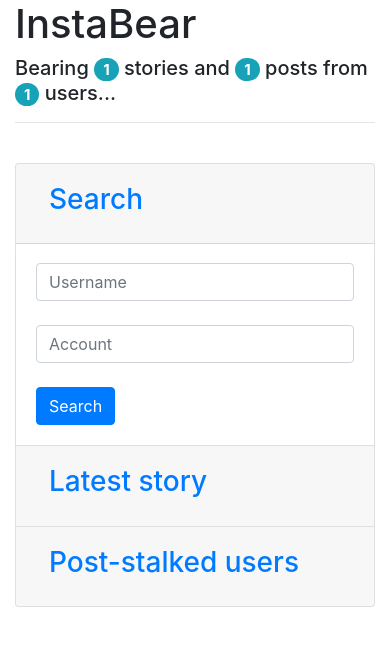
After one commit to marios8543/InstaBear, a Python web app: template WebClient/templates/home_new.html in a window 390 px wide. The commit adds this page. Shown: the top 646 px of the page. Run offline with Jinja, Linux system fonts and the light colour scheme; the template is opened without the code that fills it: most values are stand-ins (such as "Sample title", 1, 10 or a date in 2020); some libraries are stand-ins or nearby versions.

Commit message:
Front-end overhaul
New front-end better suited for mobile. Made with Bootstrap CSS, VueJS and HammerJS. Swipe left-right to change between stories/posts

Also added multiple server instance deployment for load balancing.

```diff
--- a/InstaBear/StoryBear.py
+++ b/InstaBear/StoryBear.py
@@ -68,7 +68,7 @@ class Bear:
                 count = 0
                 for ii in i.stories:
                     count+=await ii.save_to_db(self,i)
-                    sleep(3)
+                    await sleep(3)
                 if count>0:
                     self.info("Saved {} story(s) by {}".format(count,i.name))
 
--- /dev/null
+++ b/WebClient/static/js/instabear_new.js
@@ -0,0 +1,207 @@
+// VIEW RENDERING ---------------------------------------------------------------------------
+
+const app = new Vue({
+    el: "#mainWrap",
+    data: {
+        methods:{
+            register_autoc:function(itm){
+                app.inputs.username = itm;
+                app.inputs.suggestions = [];
+            }
+        },
+        current_view: "home",
+        story_count: 0,
+        post_count: 0,
+        user_count: 0,
+        inputs: {
+            username: "",
+            account: "",
+            suggestions: []
+        },
+        latest_story: {
+            user: {
+                name: "",
+                profile_pic: ""
+            },
+            id: "",
+            timestamp: ""
+        },
+        postwatch: [],
+        show_meta: false,
+        media_view: {
+            post: false,
+            is_video: false,
+            story_count: 0,
+            post_count: 0,
+            story_index: 0,
+            post_index: 0,
+            src: "",
+            user: {
+                id: "",
+                name: "",
+                profile_pic: "",
+            },
+            meta: {
+                timestamp: "",
+                id: "",
+                caption: "",
+                save_posts:false
+            }
+        }
+    }
+});
+
+
+var stories = [];
+var posts = [];
+
+app.methods.autoc = function autoc(val) {
+    if (val.length >= 3) {
+        $.ajax({
+            type: "GET",
+            url: "usr_autoc",
+            data: {
+                'input': val
+            },
+            success: function (data) {
+                app.inputs.suggestions = data;
+            },
+            dataType: "json"
+        });
+    }
+    else app.inputs.suggestions = [];
+}
+
+app.methods.search = function search() {
+    $.ajax({
+
+        type: "POST",
+        url: "search",
+        data: {
+            'username': app.inputs.username,
+            'account': app.inputs.account,
+        },
+        success: function (data) {
+            stories = data;
+            app.media_view.story_count = data.length;
+            app.media_view.story_index = 0;
+            loadMedia();
+        },
+        dataType: "json"
+    }).fail(function (xhr, text, err) { alert(`${text} - ${err}`) });
+}
+
+app.methods.toggleView = function toggleView() {
+    if (app.media_view.post) {
+        app.media_view.post = false;
+    }
+    else {
+        if (posts.length == 0) {
+            fetchPosts();
+            if (posts.length == 0) {
+                return;
+            }
+            else {
+                app.media_view.post = true;
+            }
+        }
+        else {
+            app.media_view.post = true;
+        }
+    }
+    loadMedia();
+}
+
+function fetchPosts() {
+    $.ajax({
+        type: "GET",
+        url: "posts",
+        data: {
+            'username': app.media_view.user.name
+        },
+        success: function (data) {
+            posts = data;
+            app.media_view.post_count = data.length;
+            app.media_view.post_index = 0;
+        },
+        dataType: "json"
+    });
+}
+
+function togglePosts() {
+    $.ajax({
+        type: "GET",
+        url: "post_toggle",
+        data: {
+            'username': app.media_view.user.name
+        },
+        success: function (data) {
+            app.forms.poststalk = parseInt(data);
+        },
+        dataType: "html"
+    }).fail(function (xhr, text, err) { alert(`${JSON.parse(xhr.responseText).message}`); });
+}
+
+function loadMedia() {
+    app.current_view = "media_view";
+    if (!app.media_view.post) {
+        let story = stories[app.media_view.story_index];
+        app.media_view.is_video = story.ext == "mp4";
+        app.media_view.src = `story/${story.id}`;
+        app.media_view.user.id = story.user_id;
+        app.media_view.user.name = story.name;
+        app.media_view.user.profile_pic = story.current_pfp;
+        let uploaded = new Date(parseInt(story.uploaded) * 1000);
+        app.media_view.meta.timestamp = `${uploaded.getDate()}/${uploaded.getMonth()}/${uploaded.getFullYear()} ${uploaded.getHours()}:${uploaded.getMinutes()}`;
+        app.media_view.meta.id = story.id
+        app.media_view.meta.caption = null;
+        app.media_view.meta.save_posts = story.scrape_posts==1
+    }
+    else if (posts.length > 0) {
+        let post = posts[app.media_view.post_index];
+        app.media_view.is_video = post.ext == "mp4";
+        app.media_view.src = `post/${post.id}`;
+        app.media_view.meta.id = post.id;
+        let uploaded = new Date(parseInt(post.timestamp) * 1000);
+        app.media_view.meta.timestamp = `${uploaded.getDate()}/${uploaded.getMonth()}/${uploaded.getFullYear()} ${uploaded.getHours()}:${uploaded.getMinutes()}`;
+        app.media_view.meta.caption = post.caption;
+    }
+}
+
+// CONTROLS --------------------------------------------------------------
+
+const hamm = new Hammer(document.getElementById("mainWrap"));
+hamm.get('swipe').set({ direction: Hammer.DIRECTION_ALL });
+
+hamm.on('swiperight', function (ev) {
+    //PREVIOUS
+    if (app.current_view != "media_view") return
+    if (app.media_view.post) {
+        if (app.media_view.post_index - 1 >= 0) app.media_view.post_index--;
+        else app.media_view.post_index = app.media_view.post_count - 1;
+    }
+    else {
+        if (app.media_view.story_index - 1 >= 0) app.media_view.story_index--;
+        else app.media_view.story_index = app.media_view.story_count - 1;
+    }
+    loadMedia();
+});
+
+hamm.on('swipeleft', function (ev) {
+    //NEXT
+    if (app.current_view != "media_view") return
+    if (app.media_view.post) {
+        if (app.media_view.post_index + 1 < app.media_view.post_count) app.media_view.post_index++;
+        else app.media_view.post_index = 0;
+    }
+    else {
+        if (app.media_view.story_index + 1 < app.media_view.story_count) app.media_view.story_index++;
+        else app.media_view.story_index = 0;
+    }
+    loadMedia();
+
+});
+
+hamm.on('swipeup', function (ev) {
+    if(app.current_view=='media_view') app.show_meta = true;
+});
--- a/WebClient/templates/auth_error.html
+++ b/WebClient/templates/auth_error.html
@@ -1 +1,2 @@
-<h1>Δεν δόθηκε κωδικός πρόσβασης η μη έγκυρος κωδικός πρόσβασης</h1>
+<h1>403 Forbidden</h1>
+<h2>Δεν δόθηκε κωδικός πρόσβασης ή μη έγκυρος κωδικός πρόσβασης</h2>
--- /dev/null
+++ b/WebClient/templates/home_new.html
@@ -0,0 +1,148 @@
+<!DOCTYPE html>
+<html>
+
+<head>
+  <meta charset="utf-8">
+  <title>InstaBear</title>
+  <meta name="viewport" content="user-scalable=no, width=device-width, initial-scale=1, maximum-scale=1">
+  <link rel="stylesheet" href="https://tzatzikiweeb.moe/static/css/bootstrap.min.css">
+
+</head>
+
+<body>
+  <div class="container-fluid" id="mainWrap">
+    <div v-if="current_view=='home'">
+      <h1>InstaBear</h1>
+      <h5>Bearing <span class="badge badge-pill badge-info">{{ story_count }}</span> stories and <span
+          class="badge badge-pill badge-info">{{ post_count }}</span> posts from <span
+          class="badge badge-pill badge-info">{{ user_count }}</span> users...</h5>
+      <hr><br>
+      <div class="accordion" id="accordion">
+        <div class="card">
+          <div class="card-header" id="headingOne">
+            <h2 class="mb-0">
+              <button class="btn btn-link" type="button" data-toggle="collapse" data-target="#collapseOne"
+                aria-expanded="true" aria-controls="collapseOne">
+                <h3>Search</h3>
+              </button>
+            </h2>
+          </div>
+          <div id="collapseOne" class="collapse show" aria-labelledby="headingOne" data-parent="#accordion">
+            <div class="card-body">
+              <input class="form-control" type="text" v-model="inputs.username" placeholder="Username"
+                v-on:input="methods.autoc($event.target.value)">
+              <div class="list-group" v-if="inputs.suggestions.length>0" v-for="itm in inputs.suggestions">
+                <a href="#" class="list-group-item list-group-item-action list-group-item-secondary"
+                  v-on:click="methods.register_autoc(itm)">{{ itm }}</a>
+              </div><br>
+              <input class="form-control" type="text" v-model="inputs.account" placeholder="Account"><br>
+              <button v-on:click="methods.search()" type="submit" class="btn btn-primary">Search</button>
+            </div>
+          </div>
+        </div>
+        <div class="card">
+          <div class="card-header" id="headingTwo">
+            <h2 class="mb-0">
+              <button class="btn btn-link collapsed" type="button" data-toggle="collapse" data-target="#collapseTwo"
+                aria-expanded="false" aria-controls="collapseTwo">
+                <h3>Latest story</h3>
+              </button>
+            </h2>
+          </div>
+          <div id="collapseTwo" class="collapse" aria-labelledby="headingTwo" data-parent="#accordion">
+            <div class="card-body">
+              User: <img style="border-radius: 50%;" v-bind:src="latest_story.user.profile_pic" width="25" height="25">
+              <a target="_blank"
+                v-bind:href="'https://www.instagram.com/'+latest_story.user.name">{{ latest_story.user.name }}</a><br>
+              Timestamp: {{ latest_story.timestamp }}<br>
+              <img height="480" width="320" v-if="latest_story.ext=='jpg'" v-bind:src="'story/'+latest_story.id">
+              <video v-else v-bind:src="'story/'+latest_story.id"></video>
+            </div>
+          </div>
+        </div>
+        <div class="card">
+          <div class="card-header" id="headingThree">
+            <h2 class="mb-0">
+              <button class="btn btn-link collapsed" type="button" data-toggle="collapse" data-target="#collapseThree"
+                aria-expanded="false" aria-controls="collapseTwo">
+                <h3>Post-stalked users</h3>
+              </button>
+            </h2>
+          </div>
+          <div id="collapseThree" class="collapse" aria-labelledby="headingThree" data-parent="#accordion">
+            <div class="card-body">
+              NOT IMPLEMENTED
+              <ul class="list-group">
+                <div v-if="postwatch.length>0" v-for="itm in postwatch">
+                  <li class="list-group-item d-flex justify-content-between align-items-center">
+                    {{itm.username }} <span class="badge badge-primary badge-pill">{{ itm.count }} posts</span>
+                  </li>
+                </div>
+                <div v-if="postwatch.length==0">No post-watched users</div>
+              </ul>
+            </div>
+          </div>
+        </div>
+      </div>
+    </div>
+    <div id="media_view" v-else-if="current_view=='media_view'">
+      <span class="badge badge-pill badge-dark" style="float:left;" v-on:click="current_view='home'">Back</span>
+      <span v-on:click="methods.toggleView()" class="badge badge-pill badge-dark"
+        style="position: fixed; top: 0px; left: 135px; z-index: 99;">
+        <span v-if="media_view.post">
+          Posts {{ media_view.post_index+1 }} / {{ media_view.post_count }}
+        </span>
+        <span v-else>
+          Stories {{ media_view.story_index+1 }} / {{ media_view.story_count }}
+        </span>
+      </span>
+      <div v-if="!media_view.is_video"
+        v-bind:style="'width:95vw; height: 95vh; background: url('+media_view.src+') no-repeat center fixed; background-size:contain;'">
+      </div>
+      <div v-else><video controls loop autoplay style="width:95vw; height: 95vh;" v-bind:src="media_view.src"></video>
+      </div>
+      <span v-on:click="show_meta=true" class="badge badge-pill badge-dark"
+        style="position: fixed; bottom: 0px; left: 135px;">
+        <img style="border-radius: 50%;" v-bind:src="media_view.user.profile_pic" width="25" height="25">
+        {{ media_view.user.name }}
+      </span>
+      <div v-if="show_meta" class="card" style="width: 18rem; position: fixed; top:30%; left:40px;">
+        <div class="card-body">
+          <h5 class="card-title">
+            <img style="border-radius: 50%;" v-bind:src="media_view.user.profile_pic" width="25" height="25">
+            <a target="_blank"
+              v-bind:href="'https://www.instagram.com/'+media_view.user.name">{{ media_view.user.name }}</a>
+            <div v-on:click="show_meta=false" class="badge badge-pill badge-dark" style="float:right;">x</div>
+          </h5>
+          <h6 class="card-subtitle mb-2 text-muted"><a target="_blank"
+              v-bind:href="'profile_pictures/'+media_view.user.id">Profile Pictures</a></h6>
+          <ul class="list-group list-group-flush">
+            <li class="list-group-item">Save posts: <input type="checkbox" v-bind:value="media_view.meta.save_posts"
+                v-on:change="togglePosts()"></li>
+            <li class="list-group-item"><a target="_blank" v-bind:href="media_view.src">Save media</a></li>
+            <li class="list-group-item">ID: {{ media_view.meta.id }}</li>
+            <li class="list-group-item">Timestamp: {{ media_view.meta.timestamp }}</li>
+            <li class="list-group-item" v-if="media_view.post">Caption: {{ media_view.meta.caption }}</li>
+          </ul>
+        </div>
+      </div>
+    </div>
+  </div>
+  <script src="https://tzatzikiweeb.moe/static/js/jquery-3.3.1.min.js"></script>
+  <script src="https://tzatzikiweeb.moe/static/js/vue.js"></script>
+  <script src="https://tzatzikiweeb.moe/static/js/hammer.min.js"></script>
+  <script src="https://tzatzikiweeb.moe/static/js/bootstrap.min.js"></script>
+  <script src="static/js/instabear_new.js"></script>
+  <script>
+    app.story_count = '%% story_count %%';
+    app.user_count = '%% user_count %%';
+    app.post_count = '%% post_count %%';
+    app.latest_story.user.name = '%% ls_name %%';
+    app.latest_story.user.profile_pic = '%% ls_pfp %%';
+    app.latest_story.id = '%% ls_id %%';
+    app.latest_story.timestamp = '%% ls_timestamp %%';
+    app.latest_story.ext = '%% ls_ext %%';
+  </script>
+</body>
+
+</html>
--- a/main.py
+++ b/main.py
@@ -20,9 +20,9 @@ async def main():
         print("Could not connect to database")
         print(str(e))
         exit(1)
-    if 'webserver_bind' in configs and configs['webserver_bind']:
+    if 'webserver_binds' in configs and len(configs['webserver_binds'])>0:
         from WebClient.WebClient import WebClient
-        webserver = [(await WebClient(pool,configs['webserver_bind']).init())]
+        webserver = [(await WebClient(pool,i).init()) for i in configs['webserver_binds']]
     else:
         webserver = []
     storybears = [StoryBear.Bear(i,pool) for i in configs['accounts']]
```
Also changed, not shown: WebClient/WebClient.py (+35 -13 lines).
